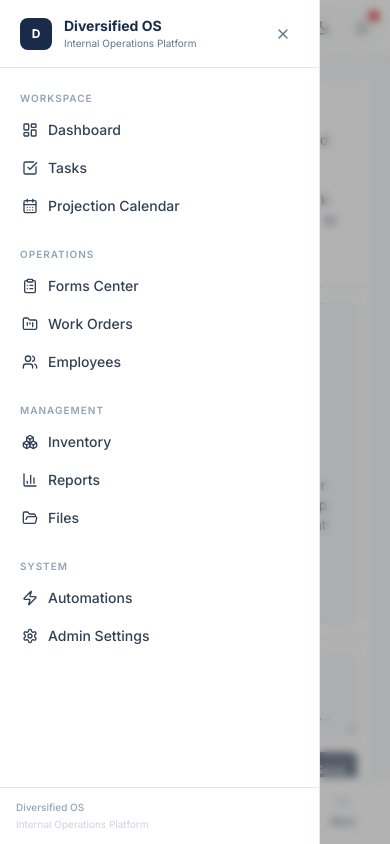
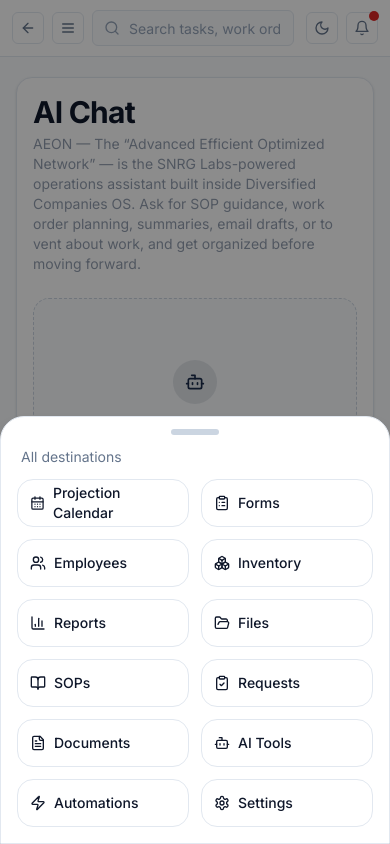
Before and after one commit to rosegoldcruz/Diversified-Inc, a Next.js app: page /ai-chat in a window 390 px wide. Both pictures are taken after a click on the button "More". Built offline with nearby package versions, Linux system fonts and the light colour scheme.

Commit message:
user commit

```diff
--- a/app/ai-chat/page.tsx
+++ b/app/ai-chat/page.tsx
@@ -1,12 +1,16 @@
 "use client";
 
-import { FormEvent, useMemo, useState } from "react";
-import { Bot, Loader2, Send } from "lucide-react";
+import { FormEvent, useEffect, useMemo, useRef, useState } from "react";
+import { Bot, Loader2, Send, Sparkles, WandSparkles, X } from "lucide-react";
 import { DefaultChatTransport } from "ai";
 import { useChat } from "@ai-sdk/react";
+import { AnimatePresence, motion } from "framer-motion";
 
 export default function AiChatPage() {
   const [input, setInput] = useState("");
+  const [promptSheetOpen, setPromptSheetOpen] = useState(false);
+  const messageViewportRef = useRef<HTMLDivElement>(null);
+  const composerRef = useRef<HTMLTextAreaElement>(null);
   const {
     messages,
     sendMessage,
@@ -60,6 +64,12 @@ export default function AiChatPage() {
     [],
   );
 
+  useEffect(() => {
+    const viewport = messageViewportRef.current;
+    if (!viewport) return;
+    viewport.scrollTo({ top: viewport.scrollHeight, behavior: "smooth" });
+  }, [messages, isLoading]);
+
   const submitMessage = async (event: FormEvent) => {
     event.preventDefault();
     const content = input.trim();
@@ -69,25 +79,37 @@ export default function AiChatPage() {
     setInput("");
   };
 
+  const submitQuickPrompt = async (prompt: string) => {
+    if (isLoading) return;
+    await sendMessage({ text: prompt });
+    setPromptSheetOpen(false);
+  };
+
   return (
-    <div className="grid gap-5 xl:grid-cols-[minmax(0,1fr)_20rem]">
-      <section className="flex min-h-[70vh] flex-col rounded-lg border border-borderSubtle bg-surface shadow-soft">
-        <header className="border-b border-borderSubtle px-5 py-4">
-          <h1 className="text-2xl font-bold text-navy">AI Chat</h1>
-          <p className="mt-1 text-sm text-textMuted">
+    <div className="mx-auto grid w-full max-w-7xl gap-6 xl:grid-cols-[minmax(0,1fr)_21rem]">
+      <section className="relative flex min-h-[72dvh] flex-col overflow-hidden rounded-2xl border border-borderSubtle bg-surface shadow-soft">
+        <header className="px-4 pb-3 pt-4 sm:px-5">
+          <h1 className="text-3xl font-bold tracking-tight text-textPrimary">AI Chat</h1>
+          <p className="mt-1 text-sm text-textMuted/70">
             AEON — The &ldquo;Advanced Efficient Optimized Network&rdquo; — is the SNRG Labs-powered operations assistant built inside Diversified Companies OS. Ask for SOP guidance, work order planning, summaries, email drafts, or to vent about work, and get organized before moving forward.
           </p>
         </header>
 
-        <div className="flex-1 space-y-3 overflow-y-auto px-4 py-4">
+        <div
+          ref={messageViewportRef}
+          className="flex-1 space-y-3 overflow-y-auto px-4 pb-40 pt-3 sm:px-5 lg:pb-8"
+        >
           {!hasMessages ? (
             <EmptyState />
           ) : (
             messages.map((message) => (
-              <article
+              <motion.article
                 key={message.id}
+                initial={{ opacity: 0, y: 18, scale: 0.98 }}
+                animate={{ opacity: 1, y: 0, scale: 1 }}
+                transition={{ type: "spring", stiffness: 340, damping: 28, mass: 0.8 }}
                 className={[
-                  "max-w-3xl rounded-lg px-4 py-3 text-sm",
+                  "max-w-3xl rounded-2xl px-4 py-3 text-sm",
                   message.role === "user"
                     ? "ml-auto bg-navy text-white"
                     : "border border-borderSubtle bg-bgDark text-textPrimary",
@@ -97,35 +119,53 @@ export default function AiChatPage() {
                   {message.role === "user" ? "You" : "AEON"}
                 </p>
                 <p className="whitespace-pre-wrap leading-6">{extractText(message)}</p>
-              </article>
+              </motion.article>
             ))
           )}
 
           {isLoading && (
-            <div className="inline-flex items-center gap-2 rounded-md border border-borderSubtle bg-bgDark px-3 py-2 text-xs text-textMuted">
+            <motion.div
+              initial={{ opacity: 0, y: 12 }}
+              animate={{ opacity: 1, y: 0 }}
+              transition={{ type: "spring", stiffness: 360, damping: 30, mass: 0.85 }}
+              className="inline-flex min-h-11 items-center gap-2 rounded-xl border border-borderSubtle bg-bgDark px-3 py-2 text-xs text-textMuted"
+            >
               <Loader2 className="h-3.5 w-3.5 animate-spin" />
               AEON is thinking...
-            </div>
+            </motion.div>
           )}
         </div>
 
-        <footer className="border-t border-borderSubtle p-4">
+        <div className="pointer-events-none absolute inset-x-0 bottom-0 h-20 bg-gradient-to-t from-surface to-transparent lg:hidden" />
+
+        <footer className="fixed inset-x-0 bottom-[calc(env(safe-area-inset-bottom)+4.65rem)] z-30 border-t border-borderSubtle bg-surface/95 p-3 backdrop-blur lg:static lg:bottom-auto lg:border-t-0 lg:bg-transparent lg:p-4">
           <form onSubmit={submitMessage} className="space-y-3">
             <textarea
+              ref={composerRef}
               value={input}
               onChange={(event) => setInput(event.target.value)}
-              rows={3}
+              onFocus={() => {
+                composerRef.current?.scrollIntoView({ block: "center", behavior: "smooth" });
+              }}
+              rows={2}
               placeholder="Ask AEON to summarize open requests, draft an SOP, triage work orders, review workload, or prepare a leadership update…"
-              className="w-full rounded-md border border-borderSubtle bg-bgDark px-3 py-2 text-sm text-textPrimary outline-none transition-colors placeholder:text-textDisabled focus:border-borderFocus focus:ring-2 focus:ring-accent/20"
+              className="w-full resize-none rounded-xl border border-borderSubtle bg-bgDark px-3 py-3 text-sm text-textPrimary outline-none transition-colors placeholder:text-textDisabled focus:border-borderFocus focus:ring-2 focus:ring-accent/20"
             />
-            <div className="flex flex-wrap items-center justify-between gap-2">
-              <p className="text-xs text-textMuted">AEON · Diversified OS</p>
+            <div className="flex items-center justify-between gap-2">
+              <button
+                type="button"
+                onClick={() => setPromptSheetOpen(true)}
+                className="inline-flex min-h-11 items-center justify-center gap-2 rounded-xl border border-borderSubtle bg-bgDark px-3 text-sm font-semibold text-textPrimary"
+              >
+                <WandSparkles className="h-4 w-4" />
+                Prompts
+              </button>
               <div className="flex items-center gap-2">
                 {isLoading && (
                   <button
                     type="button"
                     onClick={() => void stop()}
-                    className="inline-flex h-9 items-center justify-center rounded-md border border-borderSubtle bg-surface px-3 text-xs font-semibold text-textPrimary hover:bg-bgDark"
+                    className="inline-flex min-h-11 items-center justify-center rounded-xl border border-borderSubtle bg-bgDark px-3 text-sm font-semibold text-textPrimary"
                   >
                     Stop
                   </button>
@@ -133,7 +173,7 @@ export default function AiChatPage() {
                 <button
                   type="submit"
                   disabled={isLoading || input.trim().length === 0}
-                  className="inline-flex h-9 items-center justify-center gap-1.5 rounded-md bg-navy px-3 text-xs font-semibold text-white transition-colors hover:bg-[#243B63] disabled:cursor-not-allowed disabled:opacity-60"
+                  className="inline-flex min-h-11 items-center justify-center gap-1.5 rounded-xl bg-navy px-4 text-sm font-semibold text-white transition-colors hover:bg-[#243B63] disabled:cursor-not-allowed disabled:opacity-60"
                 >
                   <Send className="h-3.5 w-3.5" />
                   Send
@@ -157,16 +197,23 @@ export default function AiChatPage() {
         </footer>
       </section>
 
-      <aside className="space-y-3">
+      <aside className="hidden space-y-3 xl:block">
         {quickPrompts.map((item) => (
           <QuickPromptCard
             key={item.title}
             title={item.title}
             prompt={item.prompt}
-            onSelect={(value) => void sendMessage({ text: value })}
+            onSelect={(value) => void submitQuickPrompt(value)}
           />
         ))}
       </aside>
+
+      <QuickPromptSheet
+        open={promptSheetOpen}
+        quickPrompts={quickPrompts}
+        onClose={() => setPromptSheetOpen(false)}
+        onSelect={(value) => void submitQuickPrompt(value)}
+      />
     </div>
   );
 }
@@ -182,17 +229,22 @@ function extractText(message: { parts?: { type: string; text?: string }[] }) {
 
 function EmptyState() {
   return (
-    <div className="grid min-h-[20rem] place-items-center rounded-md border border-dashed border-borderHover bg-bgDark px-6 py-10 text-center">
+    <motion.div
+      initial={{ opacity: 0, y: 14 }}
+      animate={{ opacity: 1, y: 0 }}
+      transition={{ type: "spring", stiffness: 320, damping: 28, mass: 0.85 }}
+      className="grid min-h-[20rem] place-items-center rounded-2xl border border-dashed border-borderHover bg-bgDark px-6 py-10 text-center"
+    >
       <div>
-        <div className="mx-auto mb-3 inline-flex h-10 w-10 items-center justify-center rounded-full bg-navy/10 text-navy">
+        <div className="mx-auto mb-3 inline-flex h-11 w-11 items-center justify-center rounded-full bg-navy/10 text-navy">
           <Bot className="h-5 w-5" />
         </div>
-        <h2 className="text-base font-semibold text-textPrimary">AEON is ready</h2>
-        <p className="mt-2 max-w-md text-sm text-textMuted">
+        <h2 className="text-2xl font-bold tracking-tight text-textPrimary">AEON is ready</h2>
+        <p className="mt-2 max-w-md text-sm text-textMuted/70">
           Ask AEON to summarize tasks, triage requests, draft SOPs, create work order follow-up plans, or prepare a leadership update. Use a quick prompt on the right to get started.
         </p>
       </div>
-    </div>
+    </motion.div>
   );
 }
 
@@ -207,11 +259,77 @@ function QuickPromptCard({ title, prompt, onSelect }: QuickPromptCardProps) {
     <button
       type="button"
       onClick={() => onSelect(prompt)}
-      className="w-full rounded-lg border border-borderSubtle bg-surface p-4 text-left shadow-soft transition-colors hover:border-borderHover"
+      className="w-full rounded-xl border border-borderSubtle bg-surface p-4 text-left shadow-soft transition-colors hover:border-borderHover"
     >
       <p className="text-xs font-semibold uppercase tracking-wide text-textMuted">Quick Prompt</p>
       <h3 className="mt-1 text-sm font-semibold text-textPrimary">{title}</h3>
-      <p className="mt-2 text-xs leading-5 text-textMuted">{prompt}</p>
+      <p className="mt-2 text-xs leading-5 text-textMuted/70">{prompt}</p>
     </button>
   );
 }
+
+type QuickPromptSheetProps = {
+  open: boolean;
+  quickPrompts: { title: string; prompt: string }[];
+  onClose: () => void;
+  onSelect: (value: string) => void;
+};
+
+function QuickPromptSheet({ open, quickPrompts, onClose, onSelect }: QuickPromptSheetProps) {
+  return (
+    <AnimatePresence>
+      {open ? (
+        <>
+          <motion.button
+            type="button"
+            aria-label="Close quick prompts"
+            onClick={onClose}
+            className="fixed inset-0 z-40 bg-black/40 xl:hidden"
+            initial={{ opacity: 0 }}
+            animate={{ opacity: 1 }}
+            exit={{ opacity: 0 }}
+            transition={{ duration: 0.2 }}
+          />
+          <motion.section
+            initial={{ y: "100%" }}
+            animate={{ y: 0 }}
+            exit={{ y: "100%" }}
+            transition={{ type: "spring", stiffness: 340, damping: 34, mass: 0.88 }}
+            className="fixed inset-x-0 bottom-0 z-50 rounded-t-3xl border border-borderSubtle bg-surface px-4 pb-[calc(env(safe-area-inset-bottom)+1rem)] pt-3 shadow-cyberLg xl:hidden"
+          >
+            <div className="mb-2 flex items-center justify-between">
+              <div className="flex items-center gap-2">
+                <Sparkles className="h-4 w-4 text-navy" />
+                <h2 className="text-2xl font-bold tracking-tight text-textPrimary">Quick Prompts</h2>
+              </div>
+              <button
+                type="button"
+                onClick={onClose}
+                className="inline-flex min-h-11 min-w-11 items-center justify-center rounded-xl border border-borderSubtle bg-bgDark"
+              >
+                <X className="h-4 w-4" />
+              </button>
+            </div>
+            <p className="text-sm text-textMuted/70">Start faster with high-signal prompts built for operations workflows.</p>
+            <div className="mt-3 max-h-[56dvh] space-y-2 overflow-y-auto pb-2">
+              {quickPrompts.map((item, index) => (
+                <motion.button
+                  key={item.title}
+                  type="button"
+                  onClick={() => onSelect(item.prompt)}
+                  initial={{ opacity: 0, y: 12 }}
+                  animate={{ opacity: 1, y: 0 }}
+                  transition={{ type: "spring", stiffness: 360, damping: 28, mass: 0.86, delay: index * 0.02 }}
+                  className="w-full rounded-xl border border-borderSubtle bg-bgDark px-3 py-3 text-left"
+                >
+                  <p className="text-sm font-semibold text-textPrimary">{item.title}</p>
+                  <p className="mt-1 text-xs leading-5 text-textMuted/70">{item.prompt}</p>
+                </motion.button>
+              ))}
+            </div>
+          </motion.section>
+        </>
+      ) : null}
+    </AnimatePresence>
+  );
+}
--- a/components/layout/dashboard-shell.tsx
+++ b/components/layout/dashboard-shell.tsx
@@ -4,13 +4,55 @@ import { useCallback, useState } from "react";
 import type { ReactNode } from "react";
 import Link from "next/link";
 import { usePathname } from "next/navigation";
-import { LayoutDashboard, CheckSquare, FolderKanban, FolderOpen, MoreHorizontal } from "lucide-react";
+import {
+  LayoutDashboard,
+  CheckSquare,
+  FolderKanban,
+  MessageCircle,
+  MoreHorizontal,
+  CalendarDays,
+  ClipboardList,
+  Users,
+  Boxes,
+  BarChart3,
+  FolderOpen,
+  BookOpen,
+  ClipboardCheck,
+  FileText,
+  Bot,
+  Zap,
+  Settings,
+} from "lucide-react";
+import { AnimatePresence, motion } from "framer-motion";
 import { Sidebar } from "./sidebar";
 import { TopBar } from "./topbar";
+
+const MOBILE_PRIMARY_NAV = [
+  { label: "Dashboard", href: "/dashboard", icon: LayoutDashboard },
+  { label: "Tasks", href: "/tasks", icon: CheckSquare },
+  { label: "Work Orders", href: "/work-orders", icon: FolderKanban },
+  { label: "AI Chat", href: "/ai-chat", icon: MessageCircle },
+];
+
+const MOBILE_MORE_NAV = [
+  { label: "Projection Calendar", href: "/calendar", icon: CalendarDays },
+  { label: "Forms", href: "/forms", icon: ClipboardList },
+  { label: "Employees", href: "/employees", icon: Users },
+  { label: "Inventory", href: "/inventory", icon: Boxes },
+  { label: "Reports", href: "/reports", icon: BarChart3 },
+  { label: "Files", href: "/files", icon: FolderOpen },
+  { label: "SOPs", href: "/sops", icon: BookOpen },
+  { label: "Requests", href: "/requests", icon: ClipboardCheck },
+  { label: "Documents", href: "/documents", icon: FileText },
+  { label: "AI Tools", href: "/ai-tools", icon: Bot },
+  { label: "Automations", href: "/automations", icon: Zap },
+  { label: "Settings", href: "/settings", icon: Settings },
+];
 
 export function DashboardShell({ children }: { children: ReactNode }) {
   const [sidebarOpen, setSidebarOpen] = useState(false);
   const [desktopCollapsed, setDesktopCollapsed] = useState(false);
+  const [mobileSheetOpen, setMobileSheetOpen] = useState(false);
   const pathname = usePathname();
 
   const toggleSidebar = useCallback(() => {
@@ -33,7 +75,12 @@ export function DashboardShell({ children }: { children: ReactNode }) {
         <main className="min-h-0 min-w-0 flex-1 overflow-y-auto overflow-x-hidden px-4 pb-28 pt-5 sm:px-5 lg:px-8 lg:pb-6">
           {children}
         </main>
-        <MobileBottomNav pathname={pathname} onMoreClick={toggleSidebar} />
+        <MobileBottomNav pathname={pathname} onMoreClick={() => setMobileSheetOpen(true)} />
+        <MobileNavigationSheet
+          pathname={pathname}
+          open={mobileSheetOpen}
+          onClose={() => setMobileSheetOpen(false)}
+        />
       </div>
     </div>
   );
@@ -45,17 +92,15 @@ type MobileBottomNavProps = {
 };
 
 function MobileBottomNav({ pathname, onMoreClick }: MobileBottomNavProps) {
-  const items = [
-    { label: "Dashboard", href: "/dashboard", icon: LayoutDashboard },
-    { label: "Tasks", href: "/tasks", icon: CheckSquare },
-    { label: "Work Orders", href: "/work-orders", icon: FolderKanban },
-    { label: "Files", href: "/files", icon: FolderOpen },
-  ];
-
   return (
-    <nav className="fixed inset-x-0 bottom-0 z-30 border-t border-borderSubtle bg-surface px-3 pb-[calc(env(safe-area-inset-bottom)+0.5rem)] pt-2 lg:hidden">
-      <div className="mx-auto grid max-w-md grid-cols-5 gap-1">
-        {items.map((item) => {
+    <nav className="fixed inset-x-0 bottom-0 z-40 px-3 pb-[calc(env(safe-area-inset-bottom)+0.5rem)] pt-2 lg:hidden">
+      <motion.div
+        initial={{ y: 56, opacity: 0 }}
+        animate={{ y: 0, opacity: 1 }}
+        transition={{ type: "spring", stiffness: 360, damping: 32, mass: 0.85 }}
+        className="mx-auto grid max-w-lg grid-cols-5 gap-1 rounded-2xl border border-borderSubtle bg-surface/95 p-1.5 shadow-soft backdrop-blur"
+      >
+        {MOBILE_PRIMARY_NAV.map((item) => {
           const Icon = item.icon;
           const active =
             pathname === item.href ||
@@ -66,27 +111,96 @@ function MobileBottomNav({ pathname, onMoreClick }: MobileBottomNavProps) {
               key={item.href}
               href={item.href}
               className={[
-                "flex min-h-12 flex-col items-center justify-center gap-1 rounded-md px-2 text-[10px] font-medium transition-colors",
+                "relative flex min-h-12 flex-col items-center justify-center gap-1 rounded-xl px-2 text-[10px] font-medium transition-colors",
                 active
                   ? "bg-navy text-white"
                   : "text-textMuted hover:bg-bgMedium hover:text-navy",
               ].join(" ")}
             >
-              <Icon className="h-4 w-4" />
-              <span>{item.label}</span>
+              {active ? (
+                <motion.span
+                  layoutId="mobile-nav-active-pill"
+                  transition={{ type: "spring", stiffness: 420, damping: 35, mass: 0.9 }}
+                  className="absolute inset-0 rounded-xl bg-navy"
+                />
+              ) : null}
+              <Icon className="relative z-10 h-4 w-4" />
+              <span className="relative z-10">{item.label}</span>
             </Link>
           );
         })}
         <button
           type="button"
           onClick={onMoreClick}
-          className="flex min-h-12 flex-col items-center justify-center gap-1 rounded-md px-2 text-[10px] font-medium text-textMuted transition-colors hover:bg-bgMedium hover:text-navy"
+          className="flex min-h-12 flex-col items-center justify-center gap-1 rounded-xl px-2 text-[10px] font-medium text-textMuted transition-colors hover:bg-bgMedium hover:text-navy"
           aria-label="Open full navigation"
         >
           <MoreHorizontal className="h-4 w-4" />
           <span>More</span>
         </button>
-      </div>
+      </motion.div>
     </nav>
   );
 }
+
+type MobileNavigationSheetProps = {
+  pathname: string;
+  open: boolean;
+  onClose: () => void;
+};
+
+function MobileNavigationSheet({ pathname, open, onClose }: MobileNavigationSheetProps) {
+  return (
+    <AnimatePresence>
+      {open ? (
+        <>
+          <motion.button
+            type="button"
+            aria-label="Close mobile navigation"
+            onClick={onClose}
+            className="fixed inset-0 z-40 bg-black/45 lg:hidden"
+            initial={{ opacity: 0 }}
+            animate={{ opacity: 1 }}
+            exit={{ opacity: 0 }}
+            transition={{ duration: 0.2 }}
+          />
+          <motion.section
+            initial={{ y: "100%" }}
+            animate={{ y: 0 }}
+            exit={{ y: "100%" }}
+            transition={{ type: "spring", stiffness: 330, damping: 34, mass: 0.9 }}
+            className="fixed inset-x-0 bottom-0 z-50 rounded-t-3xl border border-borderSubtle bg-surface px-4 pb-[calc(env(safe-area-inset-bottom)+1rem)] pt-3 shadow-cyberLg lg:hidden"
+          >
+            <div className="mx-auto mb-3 h-1.5 w-12 rounded-full bg-borderHover" />
+            <p className="px-1 text-sm text-textMuted">All destinations</p>
+            <div className="mt-3 grid grid-cols-2 gap-3">
+              {MOBILE_MORE_NAV.map((item) => {
+                const Icon = item.icon;
+                const active =
+                  pathname === item.href ||
+                  (item.href !== "/" && pathname.startsWith(item.href));
+
+                return (
+                  <Link
+                    key={item.href}
+                    href={item.href}
+                    onClick={onClose}
+                    className={[
+                      "flex min-h-12 items-center gap-2 rounded-xl border px-3 text-sm font-medium",
+                      active
+                        ? "border-navy bg-navy/10 text-navy"
+                        : "border-borderSubtle text-textPrimary",
+                    ].join(" ")}
+                  >
+                    <Icon className="h-4 w-4" />
+                    <span>{item.label}</span>
+                  </Link>
+                );
+              })}
+            </div>
+          </motion.section>
+        </>
+      ) : null}
+    </AnimatePresence>
+  );
+}
--- a/components/layout/sidebar.tsx
+++ b/components/layout/sidebar.tsx
@@ -8,11 +8,16 @@ import {
   CheckSquare,
   CalendarDays,
   ClipboardList,
+  ClipboardCheck,
+  BookOpen,
   FolderKanban,
   Users,
   Boxes,
   BarChart3,
   FolderOpen,
+  FileText,
+  MessageCircle,
+  Bot,
   Zap,
   Settings,
   X,
@@ -44,6 +49,9 @@ const NAV_GROUPS: NavGroup[] = [
       { label: "Forms Center", href: "/forms", icon: ClipboardList },
       { label: "Work Orders", href: "/work-orders", icon: FolderKanban },
       { label: "Employees", href: "/employees", icon: Users },
+      { label: "SOPs", href: "/sops", icon: BookOpen },
+      { label: "Requests", href: "/requests", icon: ClipboardCheck },
+      { label: "Documents", href: "/documents", icon: FileText },
     ],
   },
   {
@@ -57,8 +65,10 @@ const NAV_GROUPS: NavGroup[] = [
   {
     label: "System",
     items: [
+      { label: "AI Chat", href: "/ai-chat", icon: MessageCircle },
+      { label: "AI Tools", href: "/ai-tools", icon: Bot },
       { label: "Automations", href: "/automations", icon: Zap },
-      { label: "Admin Settings", href: "/settings", icon: Settings },
+      { label: "Settings", href: "/settings", icon: Settings },
     ],
   },
 ];
--- a/package.json
+++ b/package.json
@@ -16,6 +16,7 @@
     "class-variance-authority": "^0.7.1",
     "clsx": "^2.1.1",
     "date-fns": "^4.1.0",
+    "framer-motion": "^12.38.0",
     "lucide-react": "^0.452.0",
     "next": "14.2.21",
     "pg": "^8.20.0",
```
Also changed, not shown: 1 other file (tests, documents, lock files or other folders).
